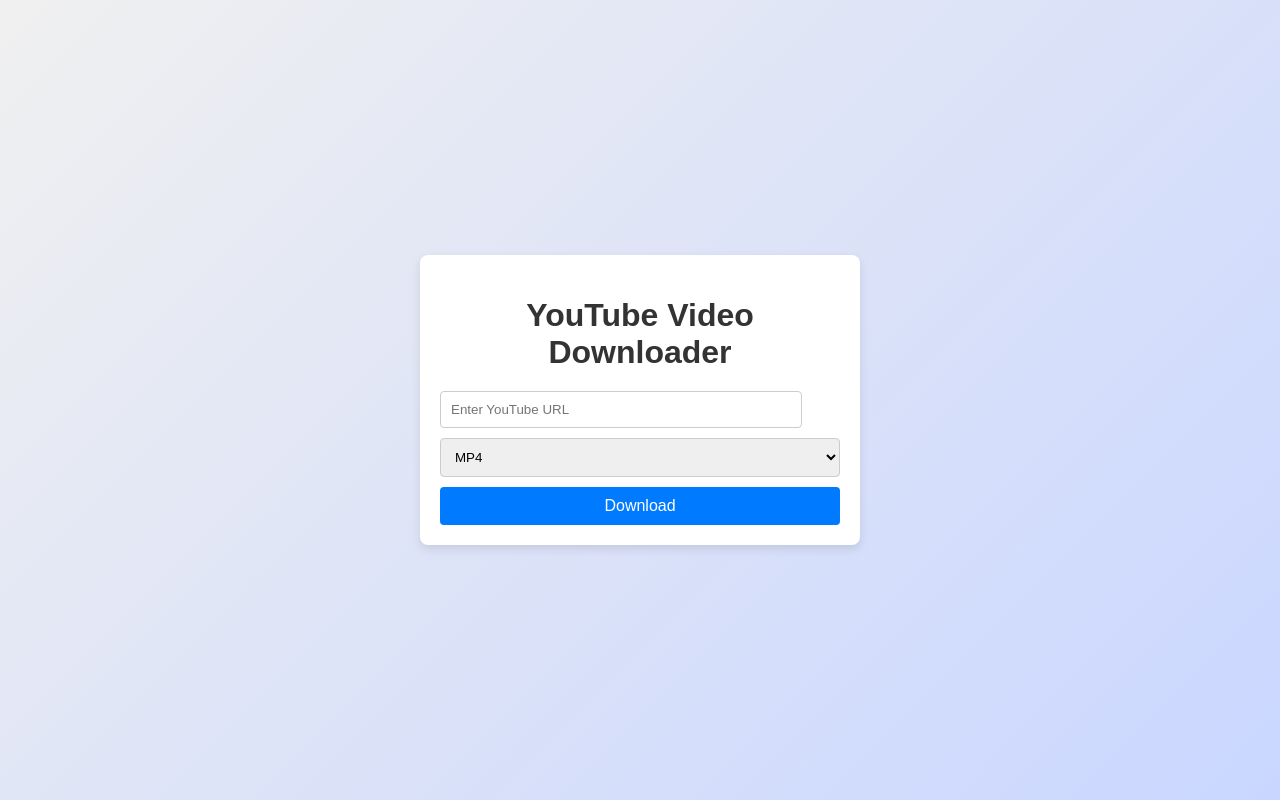
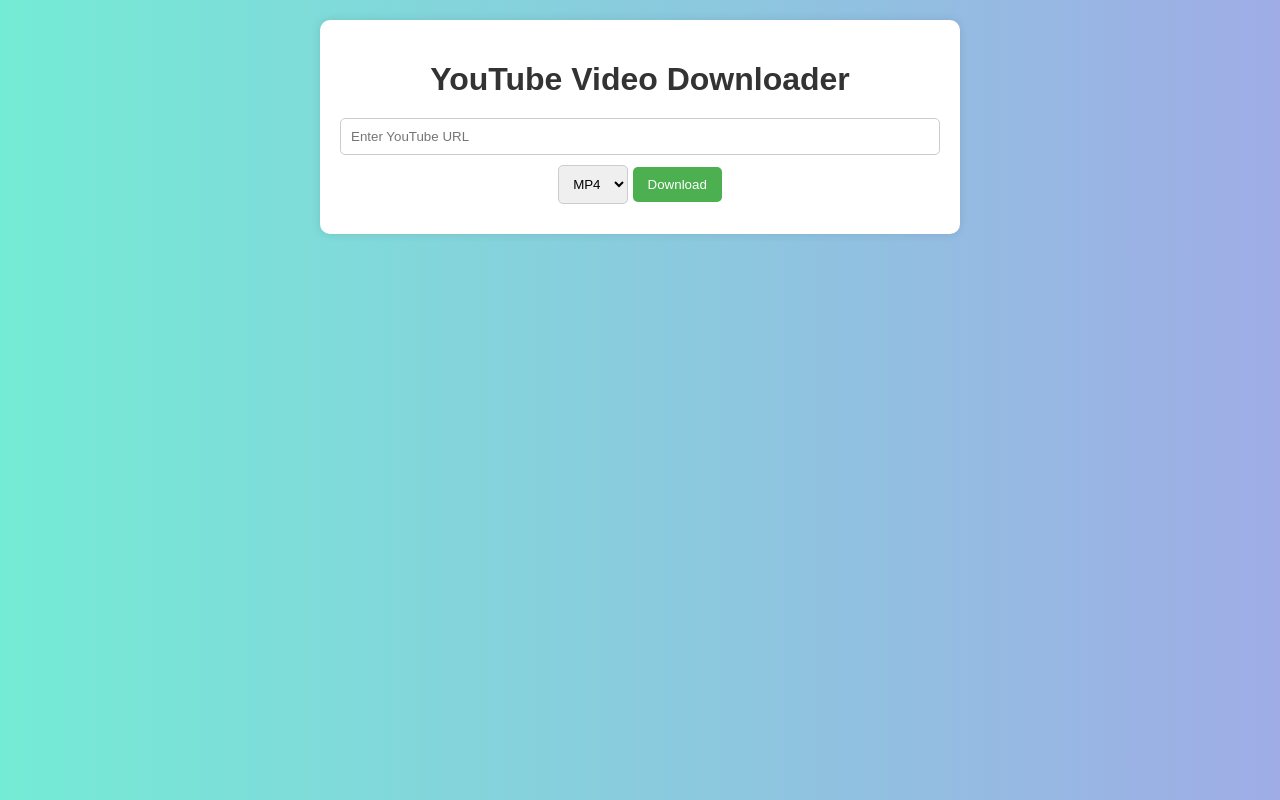
Before and after one commit to Sengkue/downloader-01, a Flask app: page / in a window 1280 px wide. Run offline with Flask 3, Linux system fonts and the light colour scheme.

Commit message:
commit 10/10/2024 18:42:56.20

```diff
--- a/static/script.js
+++ b/static/script.js
@@ -1,87 +1,23 @@
-
-document.addEventListener('DOMContentLoaded', () => {
-    const form = document.getElementById('downloadForm');
-    const progressContainer = document.getElementById('progress-container');
-    const progressBar = document.getElementById('progress-bar');
-    const progressText = document.getElementById('progress-text');
-    const clearIcon = document.getElementById('clear-icon');
-    const videoUrlInput = document.getElementById('video-url');
-
-    // Log to see if elements are found
-    console.log('Form:', form);
-    console.log('Progress Container:', progressContainer);
-    console.log('Progress Bar:', progressBar);
-    console.log('Progress Text:', progressText);
-    console.log('Clear Icon:', clearIcon);
-    console.log('Video URL Input:', videoUrlInput);
-
-    if (!form || !progressContainer || !progressBar || !progressText || !clearIcon || !videoUrlInput) {
-        console.error('One or more elements could not be found in the DOM.');
-        return; // Exit early if elements are missing
-    }
-
-    form.addEventListener('submit', function(event) {
+document.getElementById('downloadForm').addEventListener('submit', function(event) {
     // Show the progress container when the download starts
-        progressContainer.style.display = 'block';
-        progressText.innerText = '0%';
-        progressBar.style.width = '0%';
-
-        // Prevent the default form submission
-        event.preventDefault();
-
-        // Start the download process
-        fetch('/download', {
-            method: 'POST',
-            body: new URLSearchParams(new FormData(event.target)),
-        }).then(response => {
-            if (!response.ok) {
-                throw new Error('Network response was not ok');
-            }
-            return response.blob();  // Assuming a successful download returns a blob
-        }).then(blob => {
-            const url = window.URL.createObjectURL(blob);
-            const a = document.createElement('a');
-            a.style.display = 'none';
-            a.href = url;
-            a.download = 'video.mp4'; // Set the default file name for download
-            document.body.appendChild(a);
-            a.click();
-            window.URL.revokeObjectURL(url);
-            progressContainer.style.display = 'none'; // Hide progress after download
-        }).catch(error => {
-            console.error('There was an error!', error);
-        });
+    document.getElementById('progress-container').style.display = 'block';
 
     // Start polling for download progress
     pollProgress();
 });
 
 function pollProgress() {
-        const interval = setInterval(() => {
+    setInterval(() => {
         fetch('/progress')
             .then(response => response.json())
             .then(data => {
                 if (data.status === 'downloading') {
-                        progressBar.style.width = data.progress + '%';
-                        progressText.innerText = data.progress + '%';
+                    document.getElementById('progress-bar').style.width = data.progress + '%';
+                    document.getElementById('progress-text').innerText = data.progress + '%';
                 } else if (data.status === 'finished') {
-                        progressBar.style.width = '100%';
-                        progressText.innerText = '100% - Download complete!';
-                        clearInterval(interval); // Stop polling
+                    document.getElementById('progress-bar').style.width = '100%';
+                    document.getElementById('progress-text').innerText = '100% - Download complete!';
                 }
-                }).catch(error => console.error('Error fetching progress:', error));
+            });
     }, 1000);  // Poll every second
 }
-
-    window.pasteUrl = function() {
-        navigator.clipboard.readText().then(text => {
-            videoUrlInput.value = text;
-            clearIcon.style.display = 'inline'; // Show clear icon
-        });
-    };
-
-    window.clearUrl = function() {
-        videoUrlInput.value = '';
-        clearIcon.style.display = 'none'; // Hide clear icon
-    };
-});
--- a/static/styles.css
+++ b/static/styles.css
@@ -1,95 +1,74 @@
 body {
+    background: linear-gradient(to right, #74ebd5, #9face6);
     font-family: Arial, sans-serif;
-    background: linear-gradient(135deg, #f0f0f0, #c9d6ff);
     color: #333;
-    display: flex;
-    justify-content: center;
-    align-items: center;
-    height: 100vh;
     margin: 0;
+    padding: 20px;
 }
 
 .container {
+    max-width: 600px;
+    margin: 0 auto;
+    text-align: center;
     background: white;
     padding: 20px;
-    border-radius: 8px;
-    box-shadow: 0 4px 10px rgba(0, 0, 0, 0.1);
-    width: 400px;
+    border-radius: 10px;
+    box-shadow: 0 0 10px rgba(0, 0, 0, 0.1);
 }
 
 h1 {
-    text-align: center;
     margin-bottom: 20px;
 }
 
-.input-container {
-    position: relative;
-}
-
 input[type="text"] {
-    width: calc(100% - 60px);
+    width: calc(100% - 22px);
     padding: 10px;
+    margin-bottom: 10px;
     border: 1px solid #ccc;
-    border-radius: 4px;
-}
-
-.icon-container {
-    position: absolute;
-    right: 0;
-    top: 0;
-    display: flex;
-    align-items: center;
-}
-
-.icon-container i {
-    margin-left: 10px;
-    cursor: pointer;
-    font-size: 18px;
+    border-radius: 5px;
 }
 
 select {
-    width: 100%;
     padding: 10px;
+    margin-bottom: 10px;
     border: 1px solid #ccc;
-    border-radius: 4px;
-    margin-top: 10px;
+    border-radius: 5px;
 }
 
 button {
-    width: 100%;
-    padding: 10px;
+    padding: 10px 15px;
+    background-color: #4caf50;
+    color: white;
     border: none;
-    border-radius: 4px;
-    background-color: #007bff;
-    color: white;
-    font-size: 16px;
+    border-radius: 5px;
     cursor: pointer;
-    margin-top: 10px;
 }
 
 button:hover {
-    background-color: #0056b3;
-}
-
-#error {
-    color: red;
-    text-align: center;
-    margin-top: 10px;
+    background-color: #45a049;
 }
 
 #progress-container {
     margin-top: 20px;
+    background-color: #f3f3f3;
+    border-radius: 25px;
+    height: 25px;
+    width: 100%;
+    position: relative;
+    display: none; /* Initially hidden */
 }
 
 #progress-bar {
-    height: 20px;
-    background-color: #007bff;
-    width: 0%;
+    background: linear-gradient(to right, #4caf50, #8bc34a);
+    height: 100%;
+    width: 0;
+    border-radius: 25px;
     transition: width 0.5s;
-    border-radius: 4px;
 }
 
 #progress-text {
+    position: absolute;
+    width: 100%;
     text-align: center;
-    margin-top: 5px;
+    line-height: 25px;
 }
```
Lines whose indentation alone changed are shown as unchanged.
